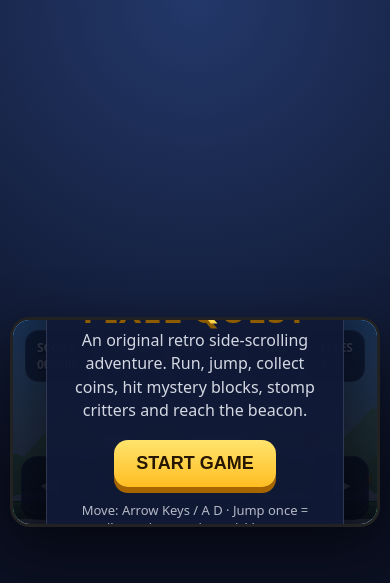
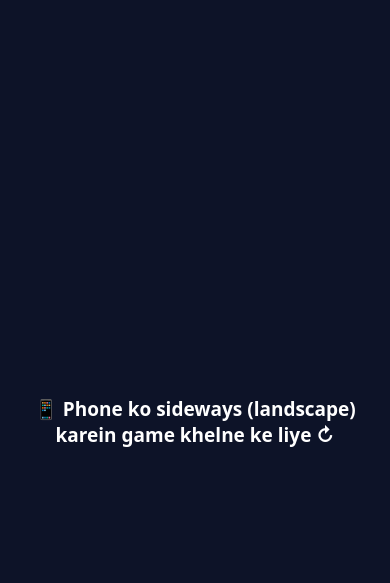
Before and after one commit to mparllemon-oss/games, a plain HTML site: page pixel-quest/index.html in a window 390 px wide. Drawn offline with Linux system fonts and the light colour scheme.

Commit message:
Update Pixel Quest compact mobile landscape controls

```diff
--- a/pixel-quest/index.html
+++ b/pixel-quest/index.html
@@ -30,9 +30,39 @@
   .primary:active{transform:translateY(3px);box-shadow:0 3px 0 #a76500}
   .mini{font-size:13px;opacity:.72;margin-top:14px}
   @media (min-width:900px){.controls{opacity:.55}.btn{width:52px;height:52px}}
+  /* Mobile: landscape-friendly game view, with compact edge controls */
+  @media (pointer:coarse), (max-width:899px){
+    body{display:flex;align-items:center;justify-content:center;min-height:100dvh}
+    .wrap{width:100%;max-width:100%;padding:0}
+    .game-shell{width:min(100vw, calc(100dvh * 16 / 9));margin:auto;border-width:1px;border-radius:8px}
+    .controls{bottom:3px;height:40px}
+    .pad{left:5px;gap:5px}
+    .actions{right:5px}
+    .btn{width:36px;height:36px;border-radius:10px;font-size:16px;box-shadow:0 3px 0 #030817aa,inset 0 0 0 1px #ffffff30}
+    .jump{width:49px;font-size:10px}
+    .topbar{top:4px;left:4px;right:4px;gap:3px;font-size:clamp(7px,1.8vw,12px)}
+    .pill{padding:3px 5px;border-radius:7px}
+    .overlay{padding:6px}
+    .card{padding:10px;border-radius:12px;max-height:94%;overflow:auto}
+    h1{font-size:clamp(21px,5vw,38px)}
+    h2{font-size:clamp(20px,4vw,30px)}
+    .sub{margin:5px 0 8px;font-size:clamp(10px,1.7vw,14px)}
+    .primary{padding:7px 15px;font-size:14px}
+    .mini{font-size:10px;margin-top:7px}
+  }
+  @media (pointer:coarse) and (orientation:portrait){
+    .rotate-tip{display:flex}
+  }
+  .rotate-tip{display:none;position:fixed;inset:0;z-index:30;background:#0d1328;color:white;align-items:center;justify-content:center;text-align:center;padding:24px;font-size:19px;font-weight:750}
+  @media (max-width:899px) and (orientation:portrait){.rotate-tip{display:flex}}
+  @media (max-width:899px) and (orientation:landscape){
+    .game-shell{max-height:100dvh}
+    .controls{height:39px;bottom:3px}
+  }
 </style>
 </head>
 <body>
+<div class="rotate-tip">📱 Phone ko sideways (landscape) karein game khelne ke liye ↻</div>
 <div class="wrap">
   <div class="game-shell">
     <canvas id="game" width="960" height="540" aria-label="Pixel Quest platform game"></canvas>
```
